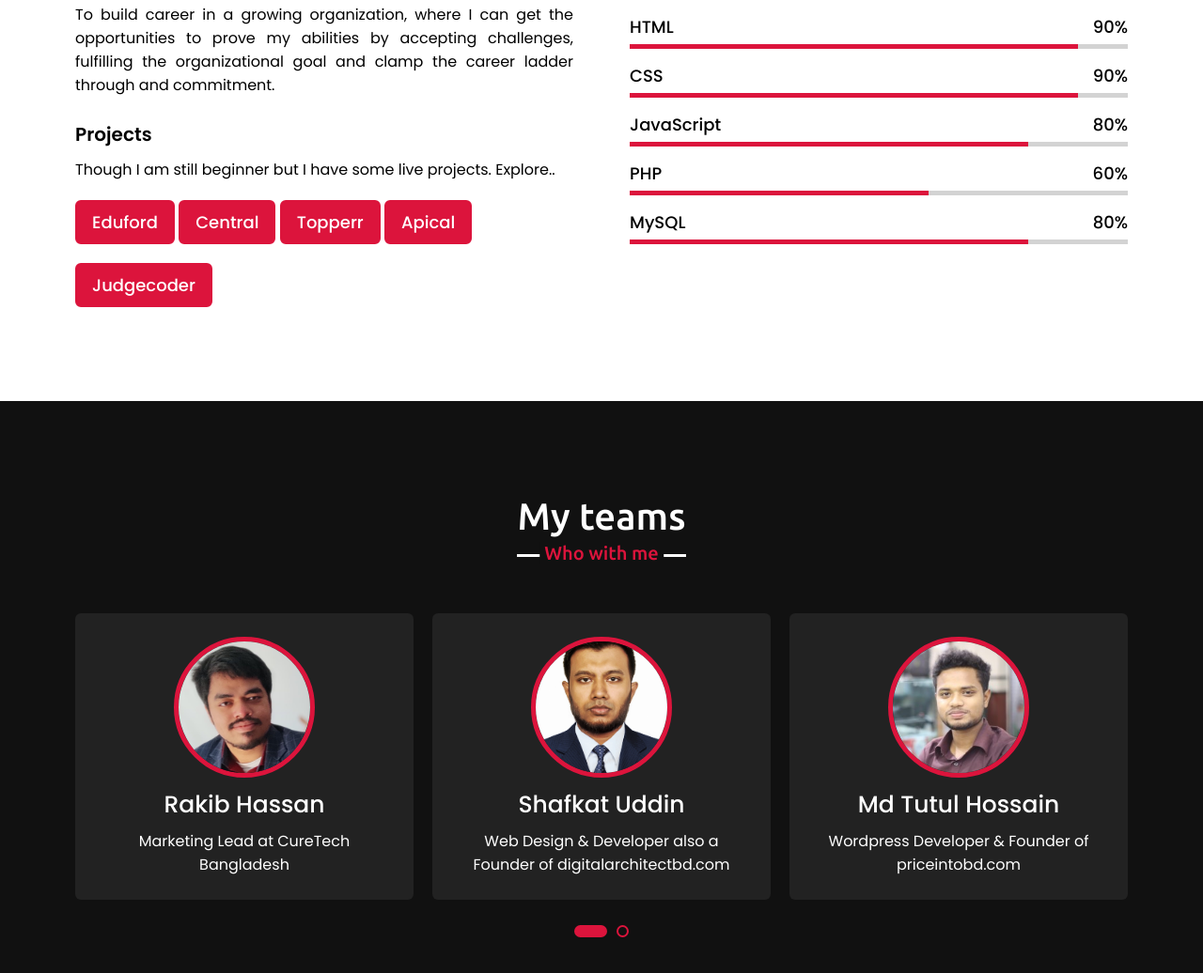
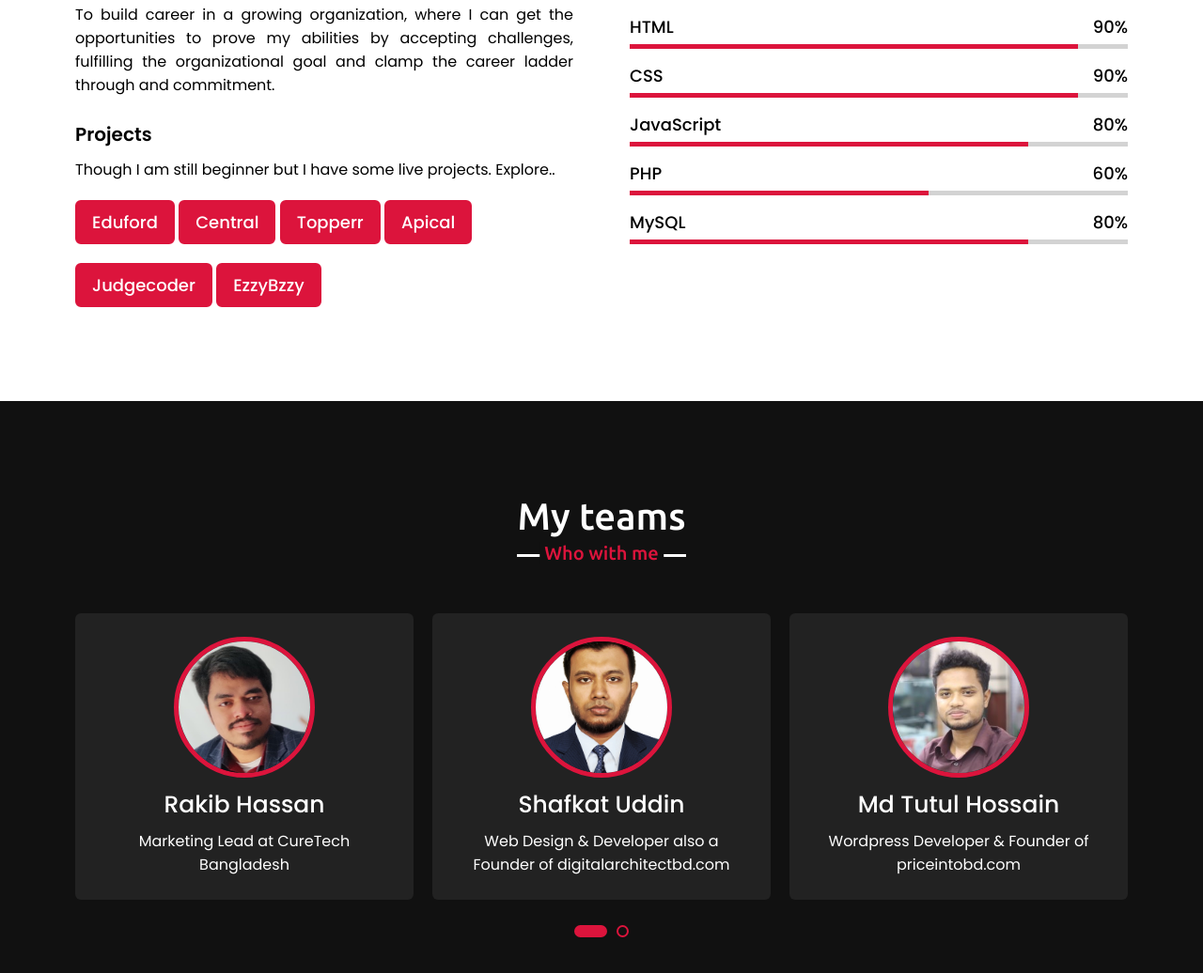
Before and after one commit to engrmhjohn/portfolio, a plain HTML site: page index.html in a window 1280 px wide. Shown: the part 2403-3439 px from the top of the page at 94% size. Drawn offline with nearby package versions, Linux system fonts and the light colour scheme.

Commit message:
Update index.html

```diff
--- a/index.html
+++ b/index.html
@@ -115,6 +115,7 @@
                     <a href="https://mhjohn22.github.io/topperr" target="_blank">Topperr</a>
                     <a href="https://mhjohn22.github.io/apical" target="_blank">Apical</a>
                     <a href="https://judgecoder.com/" target="_blank">Judgecoder</a>
+                    <a href="ezzybzzy.unaux.com/?i=1" target="_blank">EzzyBzzy</a>
                 </div>
                 <div class="column right">
                     <div class="bars">
```
